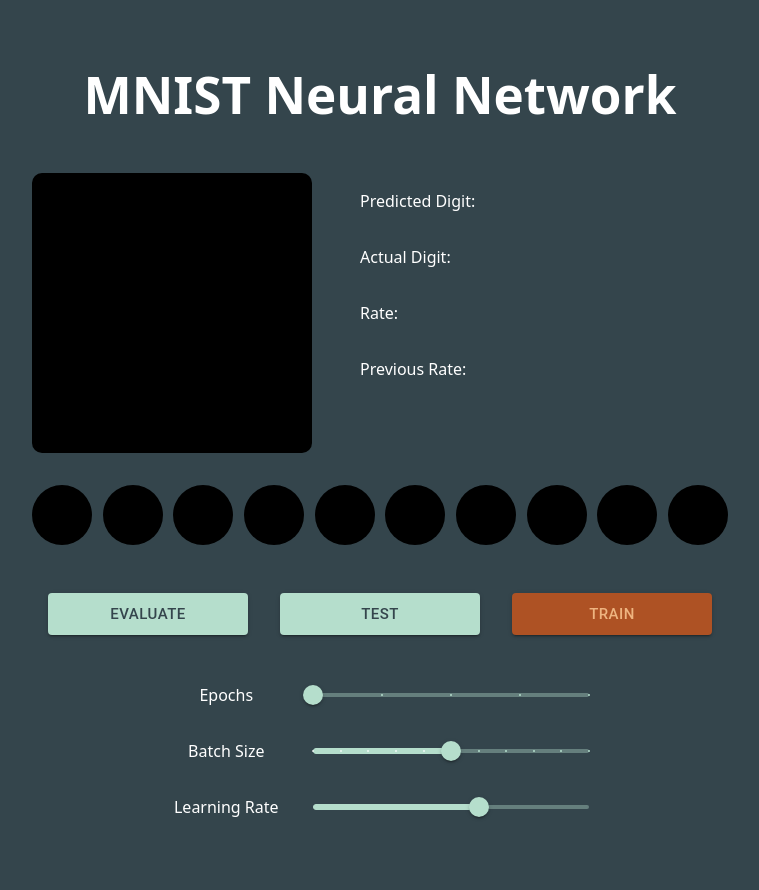
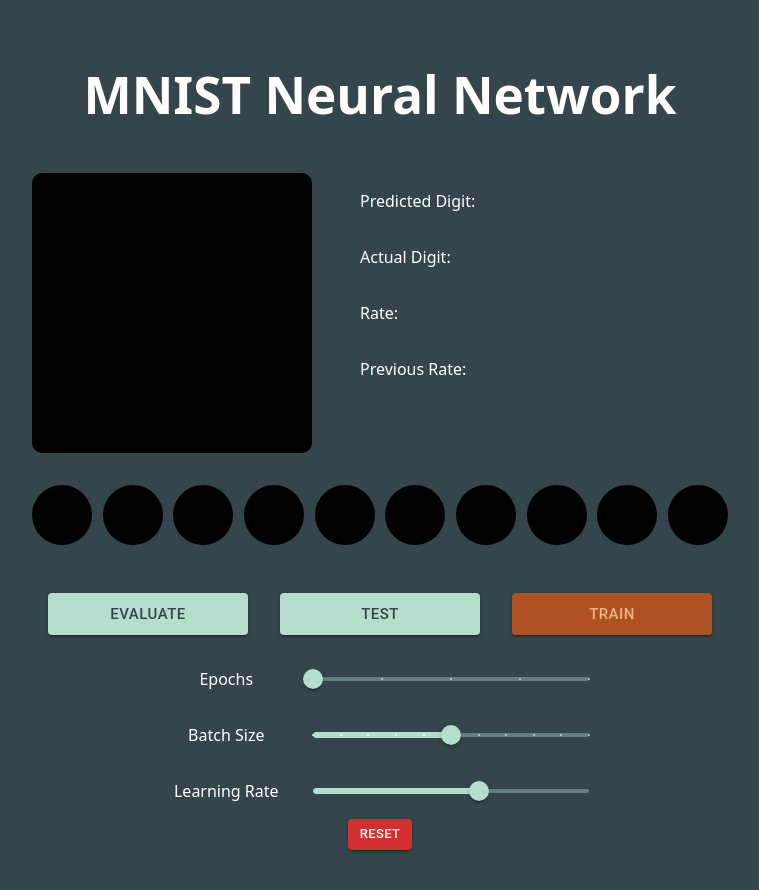
Before and after one commit to taml5/mnist, a React (Vite) app in the folder frontend/: page / in a window 1280 px wide. Shown: the top 890 px of the page, without its empty margins (260-1019 px from the left). Built offline with nearby package versions, Linux system fonts and the light colour scheme.

Commit message:
Completed reset feature

```diff
--- a/frontend/src/components/ControlMenu.css
+++ b/frontend/src/components/ControlMenu.css
@@ -13,7 +13,7 @@
 }
 
 .sliders {
-    padding: 1rem;
+    padding-inline: 1rem;
     display: flex;
     flex-direction: column;
     width: 60%;
--- a/frontend/src/components/ControlMenu.tsx
+++ b/frontend/src/components/ControlMenu.tsx
@@ -1,6 +1,7 @@
 import { Dispatch, SetStateAction, useState } from "react";
 import { Button, Slider, ThemeProvider, Tooltip, createTheme } from "@mui/material";
 import "./ControlMenu.css";
+import ResetButton from "./ResetButton";
 
 const theme = createTheme({
     palette: {
@@ -15,7 +16,7 @@ const theme = createTheme({
     }
 });
 
-interface IControlMenu {
+export interface IControlMenu {
     setCertainty: Dispatch<SetStateAction<number>>,
     setPred: Dispatch<SetStateAction<number>>,
     setActual: Dispatch<SetStateAction<number>>,
@@ -192,6 +193,16 @@ function ControlMenu(prop: IControlMenu) {
                 </div>
             </div>
         </ThemeProvider>
+        <ResetButton
+            setCertainty={prop.setCertainty}
+            setPred={prop.setPred}
+            setActual={prop.setActual}
+            setRate={prop.setRate}
+            currRate={prop.currRate}
+            setPrevRate={prop.setPrevRate}
+            setActivations={prop.setActivations}
+            setImgSrc={prop.setImgSrc}
+        />
     </div>)
 }
 
--- /dev/null
+++ b/frontend/src/components/ResetButton.tsx
@@ -0,0 +1,73 @@
+import { useState } from "react";
+import { Button, createTheme, ThemeProvider, Tooltip } from "@mui/material";
+import { IControlMenu } from "./ControlMenu";
+
+const theme = createTheme({
+    palette: {
+        primary: {
+            main: "#b5decc",
+            contrastText: "#34454c"
+        },
+        secondary: {
+            main: "#ae5224",
+            contrastText: "#eeb480"
+        }
+    }
+});
+
+function ResetButton(prop: IControlMenu ) {
+    const [confirm, setConfirm] = useState<boolean>(false);
+
+    if (!confirm) {
+        return (
+            <Tooltip
+                    title="Reset the neural network. This will discard any training performed!"
+                    placement="right"
+            >
+                <Button
+                    color="error"
+                    variant="contained"
+                    onClick={() => {
+                        setConfirm(true);
+                    }}
+                    size="small"
+                >
+                    Reset
+                </Button>
+            </Tooltip>
+        )
+    } else {
+        return (
+            <div style={{display: "flex", columnGap: "1rem"}}>
+                <ThemeProvider theme={theme}>
+                    <Button size="small" onClick={() => {setConfirm(false);}}>Cancel</Button>
+                </ThemeProvider>
+
+                    <Button
+                        color="error"
+                        variant="contained"
+                        onClick={async () => {
+                            setConfirm(false);
+                            try {
+                                await fetch(import.meta.env.VITE_API_URL + '/reset');
+
+                                prop.setCertainty(NaN);
+                                prop.setPred(NaN);
+                                prop.setActual(NaN);
+                                prop.setActivations(Array(10).fill(0.0));
+                                prop.setImgSrc("./placeholder.png");
+                                prop.setPrevRate(prop.currRate);
+                                prop.setRate(NaN);
+                            } catch (error) {
+                                console.log(error);
+                            }
+                        }}
+                        size="small"
+                    >
+                        Confirm
+                    </Button>
+            </div>
+    )}
+}
+
+export default ResetButton;
```
Also changed, not shown: 1 other file (tests, documents, lock files or other folders).
